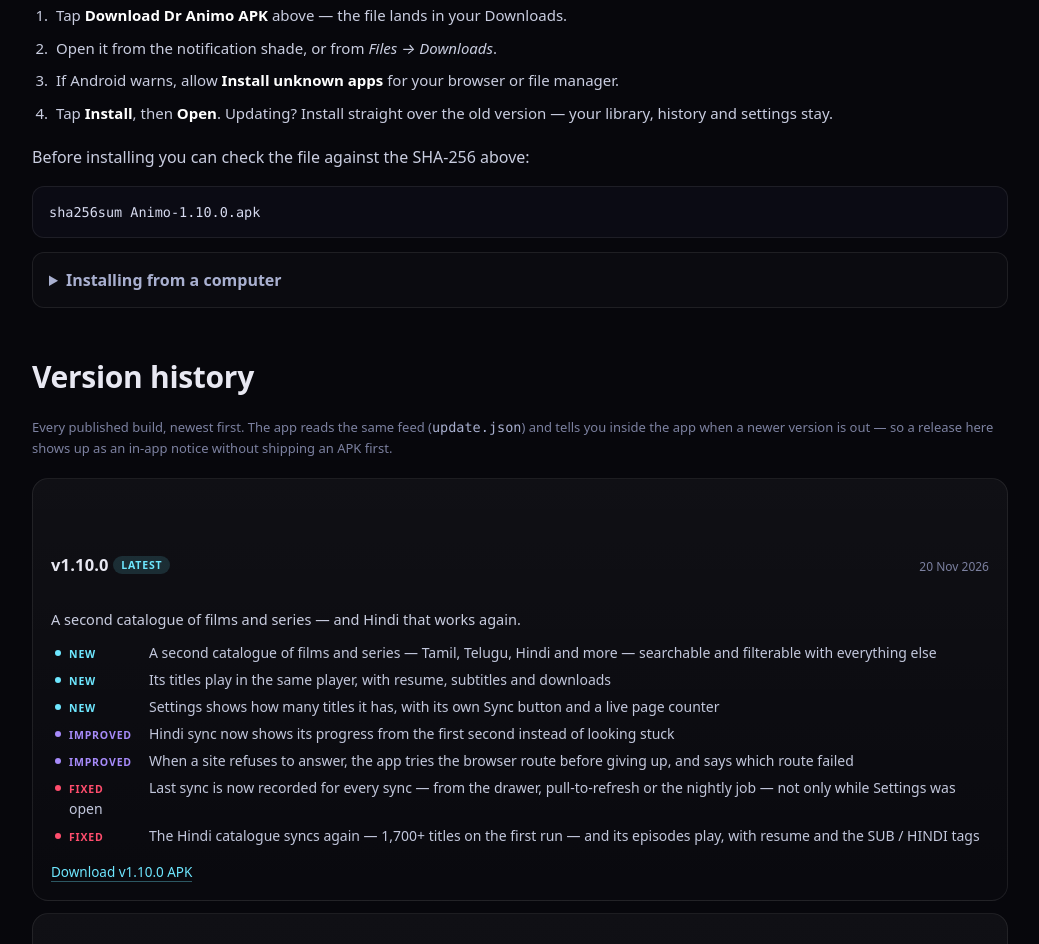
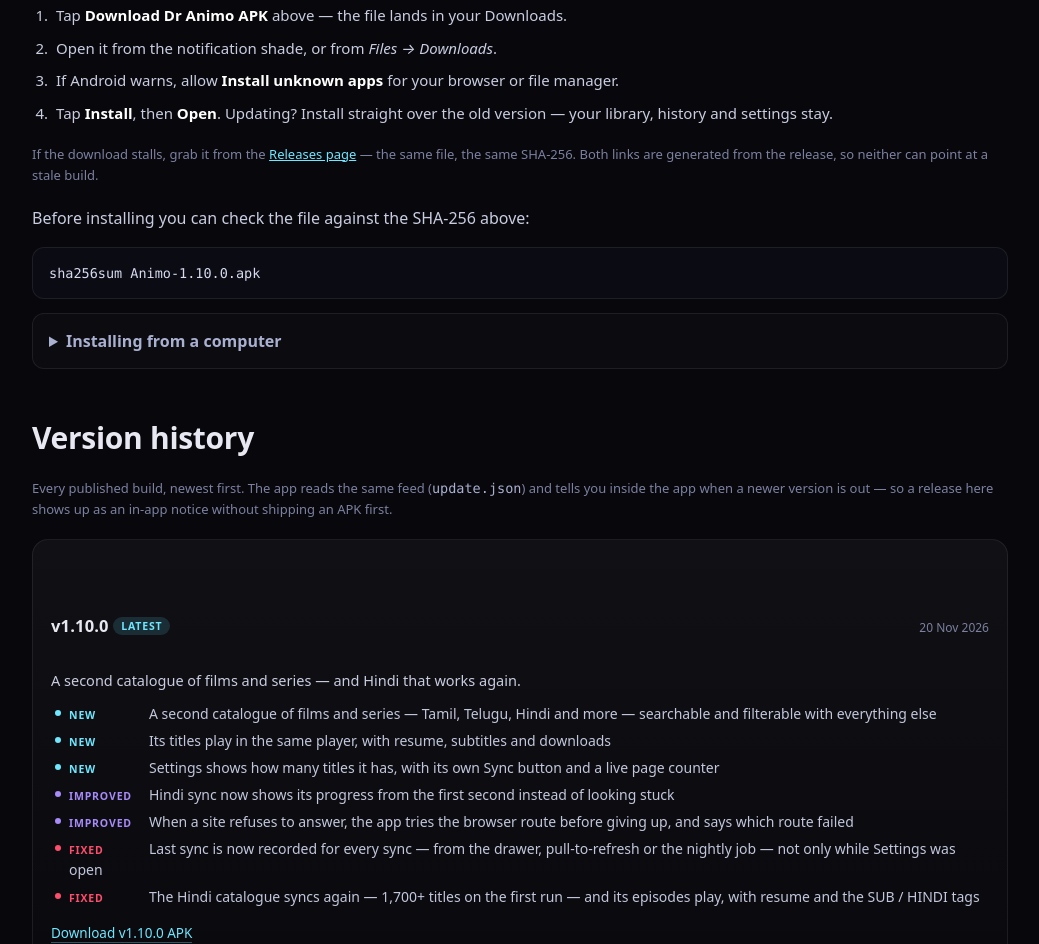
Before and after one commit to 1HP2DIE/Dr-Animo, a plain HTML site: page docs/index.html in a window 1280 px wide. Shown: the part 2424-3368 px from the top of the page, without its empty margins (120-1159 px from the left). Drawn offline with Linux system fonts and the light colour scheme.

Commit message:
docs(site): point at the Releases page when the mirror stalls, document the mirror

```diff
--- a/docs/index.html
+++ b/docs/index.html
@@ -295,6 +295,9 @@
         <li>Tap <strong>Install</strong>, then <strong>Open</strong>. Updating? Install straight over the old
         version — your library, history and settings stay.</li>
       </ol>
+      <p class="feednote">If the download stalls, grab it from the
+      <a href="https://github.com/1HP2DIE/Dr-Animo/releases">Releases page</a> — the same file, the same
+      SHA-256. Both links are generated from the release, so neither can point at a stale build.</p>
       <p>Before installing you can check the file against the SHA-256 above:</p>
       <!-- install-cmds:start -->
       <pre>sha256sum Animo-1.10.0.apk</pre>
```
Also changed, not shown: 1 other file.
